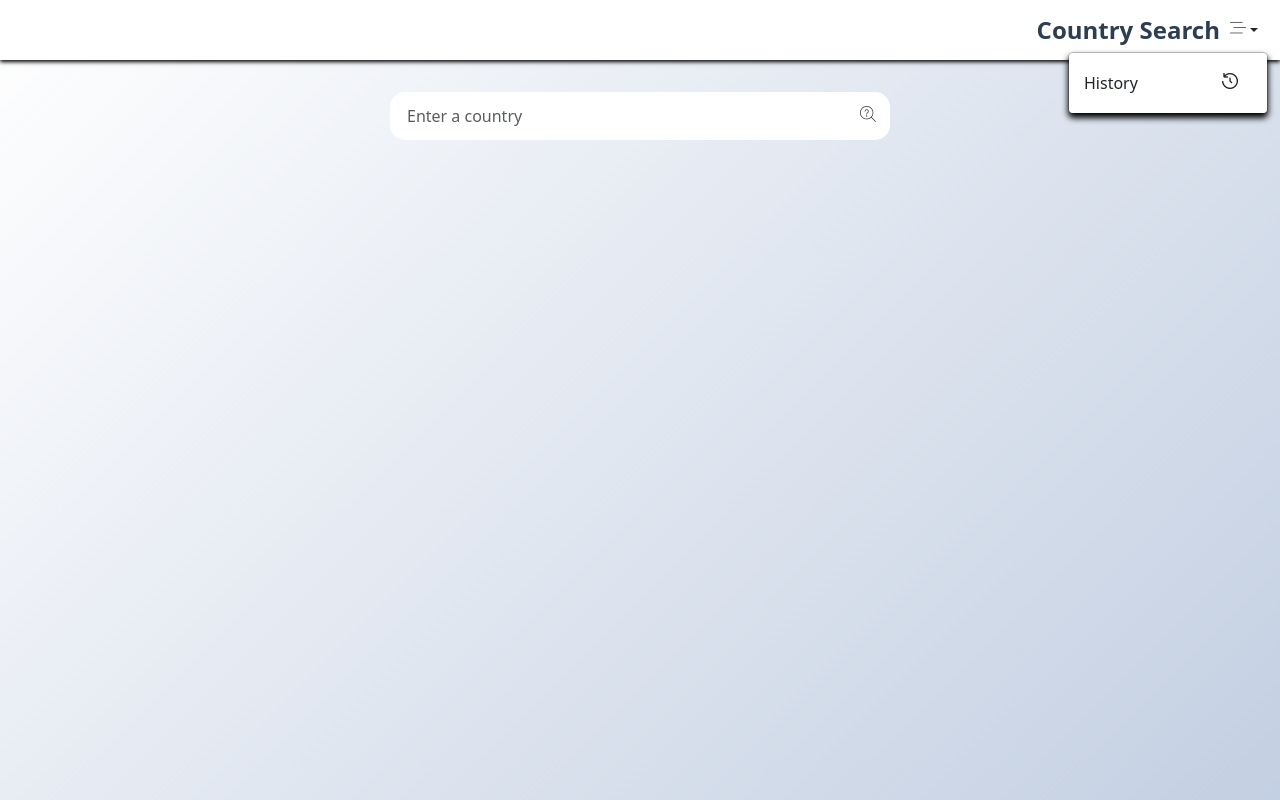
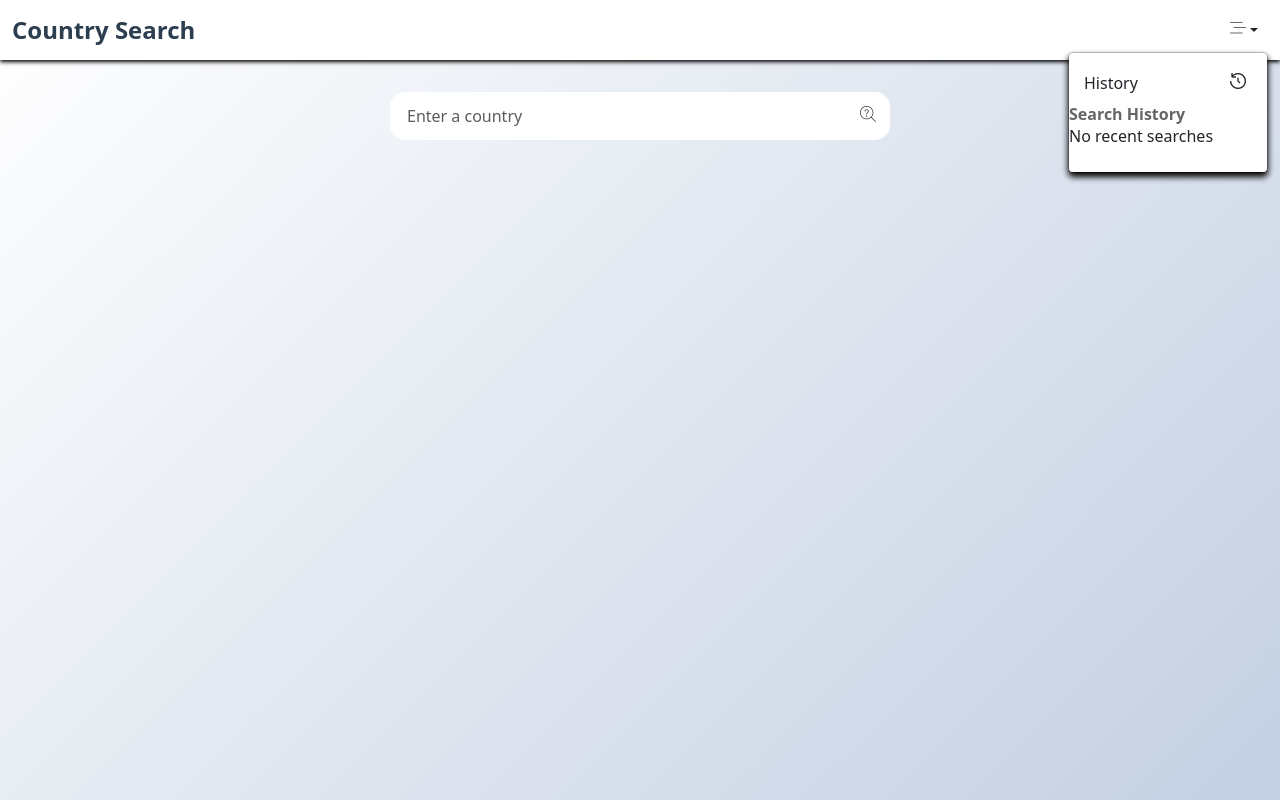
Before and after one commit to jjuh00/Country-search, a React (Create React App) app in the folder country-search/: page / in a window 1280 px wide. Both pictures are taken after a click on the button 1243 px from the left and 30 px from the top of the page. Built offline with nearby package versions, Linux system fonts and the light colour scheme.

Commit message:
Update components

```diff
--- a/country-search/src/App.tsx
+++ b/country-search/src/App.tsx
@@ -1,13 +1,29 @@
-import React from "react";
+import React, { useRef } from "react";
 import DropdownMenu from "./components/Menu";
 import SearchBar from "./components/Searchbar";
+import { useSearchHistory } from "./hooks/UseHistory";
 
 const App: React.FC = () => {
+  const { searchHistory, addToHistory } = useSearchHistory();
+  const searchBarRef = useRef<any>(null);
+
+  const handleHistorySelect = (countryName: string) => {
+    if (searchBarRef.current) {
+      searchBarRef.current.performSearch(countryName);
+    }
+  };
+
   return (
     <div className="app-container">
-      <DropdownMenu />
+      <DropdownMenu
+        onHistorySelected={handleHistorySelect}
+        searchHistory={searchHistory}
+      />
       <main className="main-content">
-        <SearchBar />
+        <SearchBar
+          ref={searchBarRef}
+          onSearchComplete={addToHistory}
+        />
       </main>
     </div>
   )
--- a/country-search/src/components/Menu.tsx
+++ b/country-search/src/components/Menu.tsx
@@ -1,13 +1,20 @@
 import React, { useState } from "react";
+import SearchHistory from "./SearchHistory";
+import { SearchHistoryItem } from "../types/History";
 
-const DropdownMenu: React.FC = () => {
+interface MenuProps {
+  onHistorySelected: (countryName: string) => void;
+  searchHistory: SearchHistoryItem[];
+}
+
+const DropdownMenu: React.FC<MenuProps> = ({ onHistorySelected, searchHistory }) => {
   const [isMenuOpen, setIsMenuOpen] = useState(false);
 
   return (
     <nav className="navbar navbar-expand-lg navbar-light">
       <div className="container-fluid justify-content-end">
         <h1 className="mb-0">Country Search</h1>
-        <div className="dropdown">
+        <div className="dropdown ms-auto">
           <button
             className="btn dropdown-toggle"
             onClick={() => setIsMenuOpen(!isMenuOpen)}
@@ -16,10 +23,17 @@ const DropdownMenu: React.FC = () => {
           </button>
           {isMenuOpen && (
             <div className="dropdown-menu show">
-              <div className="dropdown-item d-flex justiy-content-between align-items-center">
+              <div className="dropdown-item d-flex justiy-content-between align-items-center" onClick={() => {}}>
                 History &emsp;&emsp;&emsp;&emsp;&emsp;
-                <i className="fi fi-ss-time-past"></i>
+                <i className="fi fi-ss-time-past ms-2"></i>
               </div>
+              <SearchHistory
+                history={searchHistory}
+                onCountrySelected={(countryName) => {
+                  onHistorySelected(countryName);
+                  setIsMenuOpen(false);
+                }}
+              />
             </div>
           )}
         </div>
--- a/country-search/src/components/Searchbar.tsx
+++ b/country-search/src/components/Searchbar.tsx
@@ -1,15 +1,26 @@
-import React, { useState } from "react";
+import React, { useState, forwardRef, useImperativeHandle } from "react";
 import { CountryData } from "../types/Country"
 import CountryCard from "./CountryCard";
 
-const SearchBar: React.FC = () => {
+interface SearchBarProps {
+  onSearchComplete?: (CountryName: string) => void;
+}
+
+const SearchBar = forwardRef<any, SearchBarProps>(({ onSearchComplete }, ref) => {
   const [searchTerm, setSearchTerm] = useState("");
   const [error, setError] = useState<string | null>(null);
   const [isLoading, setIsLoading] = useState(false);
   const [countryData, setCountryData] = useState<CountryData | null>(null);
 
-  const fetchCountry = async () => {
-    if (!searchTerm.trim()) {
+  useImperativeHandle(ref, () => ({
+    performSearch: (countryName: string) => {
+      setSearchTerm(countryName);
+      fetchCountry(countryName);
+    }
+  }))
+
+  const fetchCountry = async (name: string = searchTerm) => {
+    if (!name.trim()) {
       setError("Please enter a country name");
       return;
     }
@@ -18,7 +29,7 @@ const SearchBar: React.FC = () => {
     setError(null);
 
     try {
-      const formattedName = searchTerm.trim().replace(/\s+/g, '%20');
+      const formattedName = name.trim().replace(/\s+/g, '%20');
       const response = await fetch(`https://restcountries.com/v3.1/name/${formattedName}`);
 
       if (response.status === 404) {
@@ -27,6 +38,7 @@ const SearchBar: React.FC = () => {
       } else if (response.ok) {
         const data = await response.json();
         setCountryData(data[0]);
+        onSearchComplete?.(name);
       } else {
         setError("An error occurred while searching");
         setCountryData(null);
@@ -87,6 +99,6 @@ const SearchBar: React.FC = () => {
       )}
     </div>
   );
-};
+})
 
 export default SearchBar;
```
